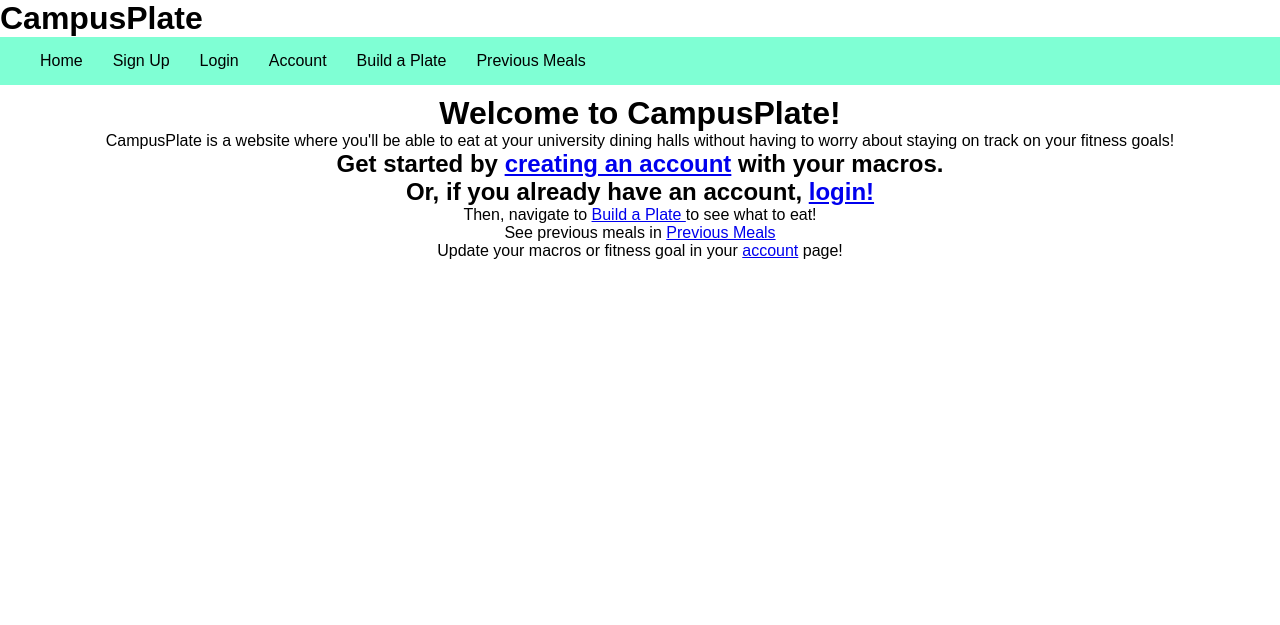
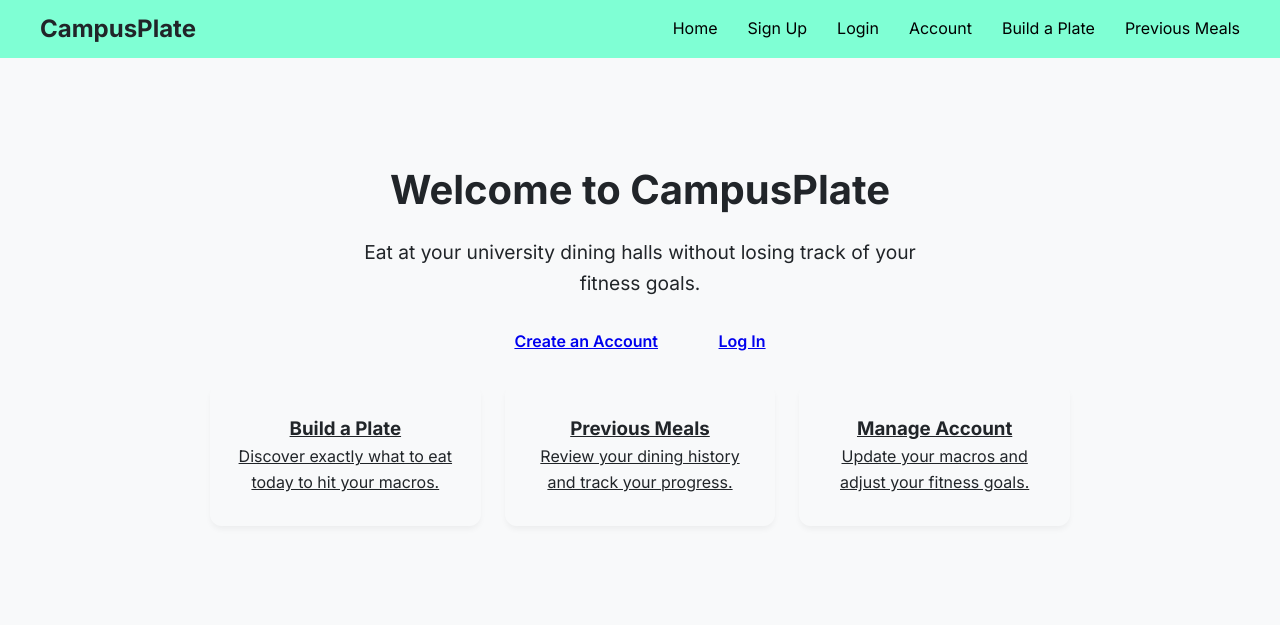
Before and after one commit to ahsanhr/SEO-project2-CampusPlate, a Flask app: page / in a window 1280 px wide. Shown: the top 625 px of the page. Run offline with Flask 3, Linux system fonts and the light colour scheme.

Commit message:
added a lot more css styling

```diff
--- a/app.py
+++ b/app.py
@@ -3,9 +3,9 @@ from flask_sqlalchemy import SQLAlchemy
 from flask_behind_proxy import FlaskBehindProxy
 from dotenv import load_dotenv
 import os
-from google import genai
-from google.genai import types
-from pydantic import BaseModel, Field
+# from google import genai
+# from google.genai import types
+# from pydantic import BaseModel, Field
 
 from forms import RegistrationForm
 
@@ -15,8 +15,8 @@ load_dotenv()
 # env_path = base_dir / '.env'
 # load_dotenv(dotenv_path=env_path)
 FLASK_SECRET_KEY = os.getenv("FLASK_SECRET_KEY")
-GEMINI_API_KEY = os.getenv("GEMINI_API_KEY")
-client = genai.Client(api_key=GEMINI_API_KEY)
+# GEMINI_API_KEY = os.getenv("GEMINI_API_KEY")
+# client = genai.Client(api_key=GEMINI_API_KEY)
 
 app = Flask(__name__)
 proxied = FlaskBehindProxy(app)
@@ -24,6 +24,10 @@ app.config['SECRET_KEY'] = FLASK_SECRET_KEY
 app.debug = True
 app.config['SQLALCHEMY_DATABASE_URI'] = 'sqlite:///site.db'
 db = SQLAlchemy(app)
+@app.context_processor
+def inject_proxy():
+    #change string to '' or /proxy/5000
+    return dict(proxy='')
 
 from auth import auth_bp
 app.register_blueprint(auth_bp)
--- a/static/css/styles.css
+++ b/static/css/styles.css
@@ -1,16 +1,30 @@
+@import url('https://fonts.googleapis.com/css2?family=Inter:wght@300;400;500;600;700&display=swap');
+
 * {
     margin: 0;
     padding: 0;
     box-sizing: border-box;
-    font-family: Arial, sans-serif;
+    font-family: 'Inter', sans-serif;
 }
+
+.container {
+    max-width: 1100px;
+    margin: 0 auto;
+    padding: 40px 20px;
+}
+
+body {
+    background-color: #f8f9fa;
+    color: #212529;
+    line-height: 1.6;
+  }
 
 .navbar {
     display: flex;
     justify-content: space-between;
     align-items: center;
     background-color: aquamarine;
-    padding: 15px 40px;
+    padding: 10px 40px;
 }
 
 .nav-links {
@@ -31,12 +45,53 @@
 }
 
 .home {
+    max-width: 900px;
+    margin: 0 auto;
+    padding: 60px 20px;
     display: flex;
-    flex-wrap: wrap;
-    justify-content: space-between;
-    align-items: center;
     flex-direction: column;
-    margin: 10px;
+    gap: 30px;
+}
+
+.hero {
+    text-align: center;
+}
+
+.hero h1 {
+    font-size: 2.5rem;
+    color: var(--text-main);
+    margin-bottom: 15px;
+}
+
+.subtitle {
+    font-size: 1.2rem;
+    color: var(--text-muted);
+    margin-bottom: 30px;
+    max-width: 600px;
+    margin-left: auto;
+    margin-right: auto;
+}
+
+.home-buttons {
+    padding: 12px 28px;
+    border-radius: 8px;
+    font-weight: 600;
+}
+
+.features-grid {
+    display: grid;
+    grid-template-columns: repeat(auto-fit, minmax(250px, 1fr));
+    gap: 24px;
+}
+
+.feature-card {
+    background-color: var(--card-bg);
+    padding: 30px 20px;
+    border-radius: 12px;
+    border: 1px solid var(--border-color);
+    color: inherit;
+    box-shadow: 0 4px 6px -1px rgba(0, 0, 0, 0.05);
+    text-align: center;
 }
 
 .login-wrapper {
--- a/templates/home.html
+++ b/templates/home.html
@@ -1,12 +1,29 @@
 {% extends "layout.html" %}
 {% block content %}
     <div class="home">
-        <h1>Welcome to CampusPlate!</h1>
-        <p>CampusPlate is a website where you'll be able to eat at your university dining halls without having to worry about staying on track on your fitness goals!</p>
-        <h2>Get started by <a href="/sign_up">creating an account</a> with your macros.</h2>
-        <h2>Or, if you already have an account, <a href="/login">login!</a></h2>
-        <p>Then, navigate to <a href="/build_a_plate">Build a Plate </a>to see what to eat!</p>
-        <p>See previous meals in <a href="/previous_meals">Previous Meals</a></p>
-        <p>Update your macros or fitness goal in your <a href="/account">account</a> page!</p>
+        <header class="hero">
+            <h1>Welcome to CampusPlate</h1>
+            <p class="subtitle">Eat at your university dining halls without losing track of your fitness goals.</p>
+
+            <a href="{{ proxy }}/sign_up" class="home-buttons">Create an Account</a>
+            <a href="{{ proxy }}/login" class="home-buttons">Log In</a>
+        </header>
+
+          <section class="features-grid">
+            <a href="{{ proxy }}/build_a_plate" class="feature-card">
+              <h3>Build a Plate</h3>
+              <p>Discover exactly what to eat today to hit your macros.</p>
+            </a>
+
+            <a href="{{ proxy }}/previous_meals" class="feature-card">
+              <h3>Previous Meals</h3>
+              <p>Review your dining history and track your progress.</p>
+            </a>
+
+            <a href="{{ proxy }}/account" class="feature-card">
+              <h3>Manage Account</h3>
+              <p>Update your macros and adjust your fitness goals.</p>
+            </a>
+          </section>
     </div>
 {% endblock content %}
--- a/templates/layout.html
+++ b/templates/layout.html
@@ -4,23 +4,21 @@
     <meta charset="utf-8">
     <meta name="viewport" content="width=device-width, initial-scale=1">
     <title>CampusPlate</title>
-    <link rel="stylesheet" href="/static/css/styles.css">
+    <link rel="stylesheet" href="{{ proxy }}/static/css/styles.css">
 </head>
 <body>
+    <nav class="navbar">
         <h1>CampusPlate</h1>
-    <nav class="navbar">
         <ul class="nav-links">
-            <!-- so ideally i dont have "proxy/5000/" in the beginning. i wonder how i change that? -->
-            <!-- future me: so i just deployed it so i guess i dont have to worry about adding that now.  -->
-            <p><a href="/">Home</a></p>
-            <p><a href="/sign_up">Sign Up</a></p>
-            <p><a href="/login">Login</a></p>
-            <p><a href="/account">Account</a></p>
-            <p><a href="/build_a_plate">Build a Plate</a></p>
-            <p><a href="/previous_meals">Previous Meals</a></p>
+            <p><a href="{{ proxy }}/">Home</a></p>
+            <p><a href="{{ proxy }}/sign_up">Sign Up</a></p>
+            <p><a href="{{ proxy }}/login">Login</a></p>
+            <p><a href="{{ proxy }}/account">Account</a></p>
+            <p><a href="{{ proxy }}/build_a_plate">Build a Plate</a></p>
+            <p><a href="{{ proxy }}/previous_meals">Previous Meals</a></p>
         </ul>
     </nav>
-
+    <div class="container">
         {% with messages = get_flashed_messages(with_categories=true) %}
             {% if messages %}
                 {% for category, message in messages %}
@@ -32,6 +30,7 @@
         {% endwith %}
 
         {% block content %}{% endblock %}
-    <script src="/static/js/app.js"></script>
+        <script src="{{ proxy }}/static/js/app.js"></script>
+    </div>
 </body>
 </html>
```
Also changed, not shown: other parts of static/css/styles.css (+36 -6 lines). Lines whose indentation alone changed are shown as unchanged.
